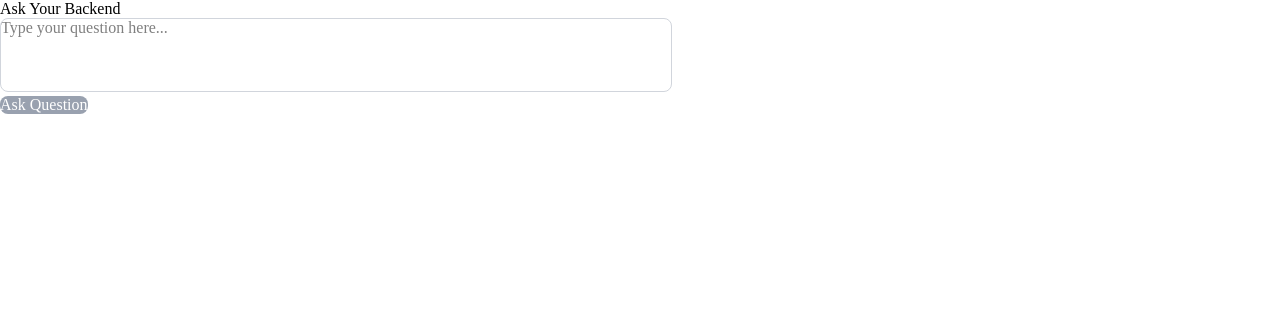
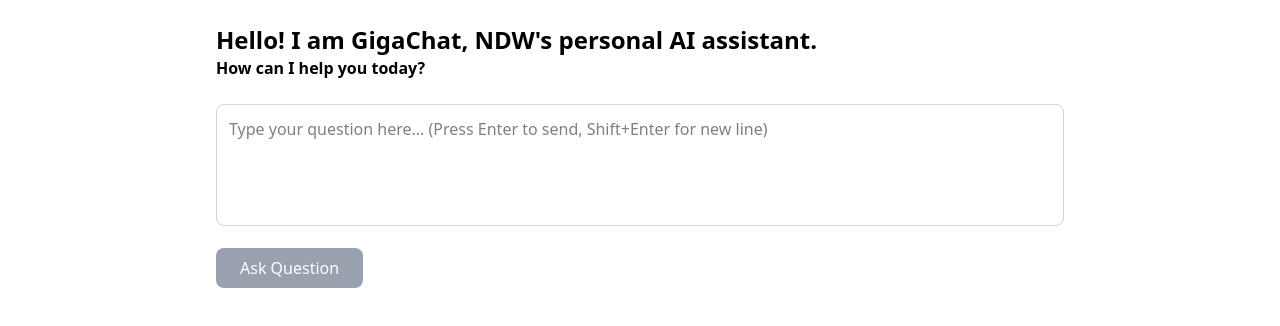
Before and after one commit to Zjoswaa/Project-D, a React (Vite) app in the folder Website/: page / in a window 1280 px wide. Shown: the top 326 px of the page. Built offline with nearby package versions, Linux system fonts and the light colour scheme.

Commit message:
YIPPIEEEEEEEEEEE
nice starter UI :)

```diff
--- a/Website/index.html
+++ b/Website/index.html
@@ -4,7 +4,7 @@
     <meta charset="UTF-8" />
     <link rel="icon" href="/image.png" />
     <meta name="viewport" content="width=device-width, initial-scale=1.0" />
-    <title>Chadbot</title>
+    <title>GigaChat</title>
   </head>
   <body>
     <div id="root"></div>
--- a/Website/src/LLMForm.jsx
+++ b/Website/src/LLMForm.jsx
@@ -2,13 +2,16 @@
 
 function LLMForm() {
   const [question, setQuestion] = useState('');
-  const [response, setResponse] = useState('');
   const [loading, setLoading] = useState(false);
+  const [chatHistory, setChatHistory] = useState([]);
 
   const handleSubmit = async () => {
     if (!question.trim()) return;
 
+    const currentQuestion = question.trim();
     setLoading(true);
+    setQuestion(''); // Clear input immediately
+
     try {
       // Send directly to your backend on port 8080
       const res = await fetch(`http://localhost:8080`, {
@@ -17,7 +20,7 @@
           'Content-Type': 'application/json',
         },
         body: JSON.stringify({
-          Prompt: question
+          Prompt: currentQuestion
         })
       });
 
@@ -26,25 +29,95 @@
       }
 
       const data = await res.json();
-      setResponse(data.answer || data.response || 'No response received');
+      const response = data.response || 'No response received';
+
+      // Add the Q&A pair to chat history
+      setChatHistory(prev => [...prev, {
+        id: Date.now(),
+        question: currentQuestion,
+        response: response,
+        timestamp: new Date()
+      }]);
+
     } catch (error) {
-      setResponse(`Error: ${error.message}`);
+      const errorResponse = `Error: ${error.message}`;
+
+      // Add error to chat history as well
+      setChatHistory(prev => [...prev, {
+        id: Date.now(),
+        question: currentQuestion,
+        response: errorResponse,
+        timestamp: new Date(),
+        isError: true
+      }]);
     } finally {
       setLoading(false);
     }
   };
 
+  const clearHistory = () => {
+    setChatHistory([]);
+  };
+
+  const handleKeyDown = (e) => {
+    if (e.key === 'Enter' && !e.shiftKey) {
+      e.preventDefault();
+      handleSubmit();
+    }
+  };
+
   return (
-    <div className="max-w-2xl mx-auto p-6">
-      <h1 className="text-2xl font-bold mb-6">Ask Your Backend</h1>
+    <div className="max-w-4xl mx-auto p-6">
+      <div className="flex justify-between items-center mb-6">
+        <div className="grid grid-cols-1">
+          <h1 className="text-2xl font-bold">Hello! I am GigaChat, NDW's personal AI assistant.</h1>
+          <h2 className="text-1xl font-bold">How can I help you today?</h2>
+        </div>
+        {chatHistory.length > 0 && (
+          <button
+            onClick={clearHistory}
+            className="text-red-500 hover:text-red-700 text-sm"
+          >
+            Clear History
+          </button>
+        )}
+      </div>
 
+      {/* Chat History */}
+      {chatHistory.length > 0 && (
+        <div className="mb-6 max-h-96 overflow-y-auto border border-gray-200 rounded-lg">
+          <div className="p-4 bg-gray-50 border-b">
+            <h2 className="font-semibold text-lg">Chat History</h2>
+          </div>
+          <div className="p-4 space-y-4">
+            {chatHistory.map((chat) => (
+              <div key={chat.id} className="border-b border-gray-100 pb-4 last:border-b-0">
+                <div className="mb-2">
+                  <div className="text-sm text-gray-500 mb-1">
+                    {chat.timestamp.toLocaleTimeString()}
+                  </div>
+                  <div className="bg-orange-50 p-3 rounded-lg">
+                    <div className="text-right">{chat.question}</div>
+                  </div>
+                </div>
+                <div className={`p-3 rounded-lg ${chat.isError ? 'bg-red-50' : 'bg-pink-50'}`}>
+                  <div className="mt-1 whitespace-pre-wrap">{chat.response}</div>
+                </div>
+              </div>
+            ))}
+          </div>
+        </div>
+      )}
+
+      {/* Input Section */}
       <div className="mb-6">
         <div className="mb-4">
           <textarea
             value={question}
             onChange={(e) => setQuestion(e.target.value)}
-            placeholder="Type your question here..."
-            className="w-full p-3 border border-gray-300 rounded-lg resize-none"
+            onKeyDown={handleKeyDown}
+            placeholder="Type your question here... (Press Enter to send, Shift+Enter for new line)"
+            className="w-full p-3 border border-gray-300 rounded-lg resize-none focus:outline-none focus:ring-2 focus:ring-blue-500"
             rows="4"
           />
         </div>
@@ -52,16 +125,19 @@
         <button
           onClick={handleSubmit}
           disabled={loading || !question.trim()}
-          className="bg-blue-500 text-white px-6 py-2 rounded-lg hover:bg-blue-600 disabled:bg-gray-400"
+          className="bg-blue-500 text-white px-6 py-2 rounded-lg hover:bg-blue-600 disabled:bg-gray-400 transition-colors"
         >
           {loading ? 'Thinking...' : 'Ask Question'}
         </button>
       </div>
 
-      {response && (
-        <div className="bg-gray-50 p-4 rounded-lg">
-          <h3 className="font-semibold mb-2">Response:</h3>
-          <p className="whitespace-pre-wrap">{response}</p>
+      {/* Loading indicator */}
+      {loading && (
+        <div className="text-center">
+          <div className="inline-flex items-center">
+            <div className="animate-spin rounded-full h-4 w-4 border-b-2 border-blue-500 mr-2"></div>
+            Processing your question...
+          </div>
         </div>
       )}
     </div>
--- a/Website/src/index.css
+++ b/Website/src/index.css
@@ -1,6 +1,6 @@
 @import "tailwindcss";
 
-* {
+/* * {
     margin: 0;
     padding: 0;
     box-sizing: border-box;
@@ -28,4 +28,4 @@
 
 ul, ol {
     list-style: none;
-}
+} */
```
